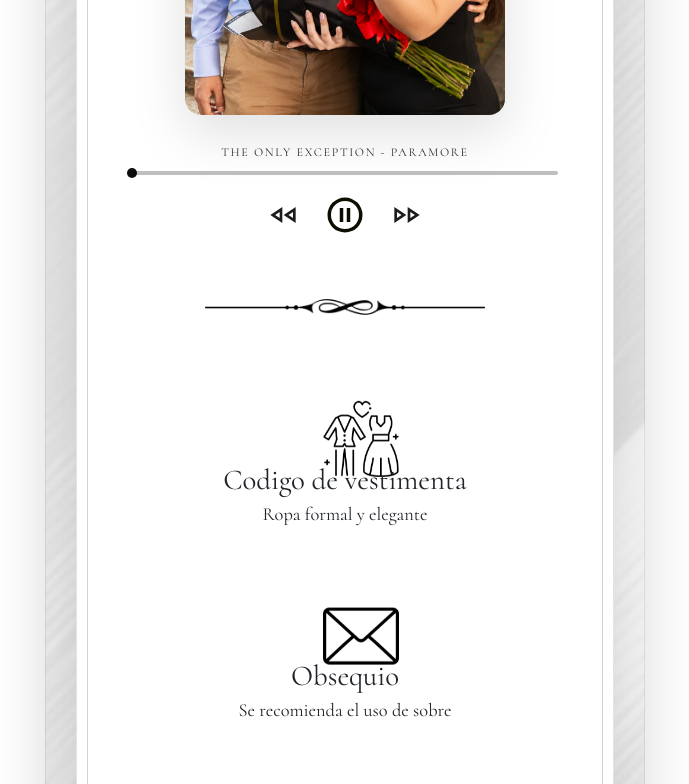
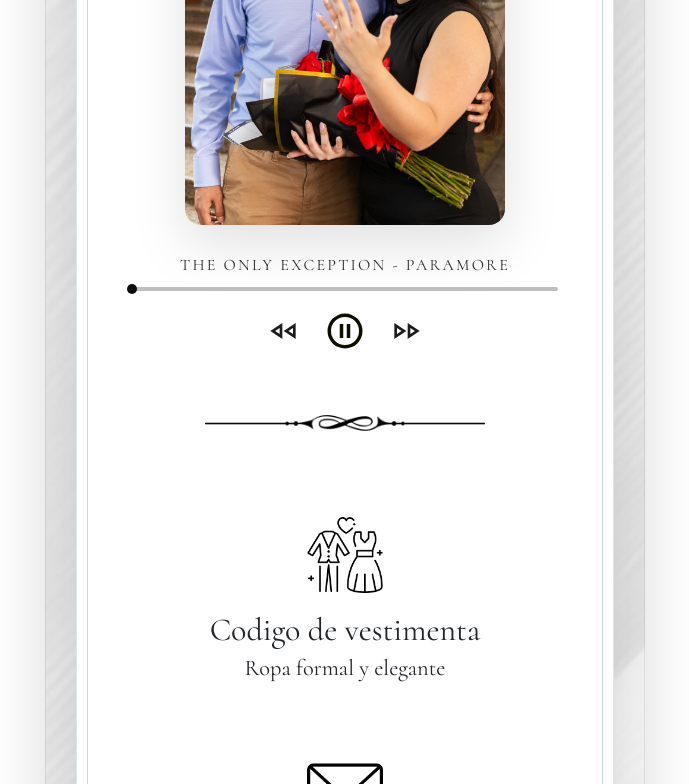
Before and after one commit to Andrew-gzz/A-D, an Angular app: page / in a window 1536 px wide. Shown: the part 3059-3843 px from the top of the page, without its empty margins (423-1112 px from the left). Built offline with nearby package versions, Linux system fonts and the light colour scheme.

Commit message:
Enhance landing page styles and structure for better responsiveness and visual appeal

```diff
--- a/src/app/components/landing-page/landing-page.css
+++ b/src/app/components/landing-page/landing-page.css
@@ -336,6 +336,10 @@
   filter: drop-shadow(0 18px 26px rgba(0,0,0,0.12));
 }
 
+.music-couple:hover{
+  transform: scale(1.1);
+  transition: transform 0.3s ease, filter 0.3s ease;
+}
 .music-player-wrap{
   width: min(320px, 92%);
 }
@@ -484,9 +488,8 @@
 
   .invite-shell {
     width: 100%;
-    max-width: 520px; /* Evita que la invitación se estire a los lados */
-    border-radius: 16px; /* Bordes suaves para que parezca una tarjeta flotante */
-    box-shadow: 0 30px 60px rgba(0,0,0,0.15); /* Sombra más pronunciada */
+    max-width: 520px;
+    box-shadow: 0 30px 60px rgba(0,0,0,0.15);
   }
 
   .sobre-img { width: 380px; }
@@ -519,7 +522,7 @@
   .divider-final { width: 300px; height: 130px; }
 
   .music-player-wrap { width: 85%; }
-  .music-title { font-size: 1.4rem; }
+  .music-title { font-size: 1.5rem; }
 }
 
 /* Laptops y Pantallas Grandes (1024px y superior) */
@@ -538,11 +541,11 @@
 
   .arch-card {
     width: 82%;
-    border-radius: 200px 200px 24px 24px;
+    border-radius: 20rem 20rem 24px 24px;
   }
 
   .arch-card::before {
-    border-radius: 190px 190px 20px 20px;
+    border-radius: 20rem 20rem 24px 24px;
   }
 
   .countdown-time { font-size: 34px; }
@@ -551,6 +554,10 @@
   .it-text { font-size: 1.15rem; }
 
   .divider-final { width: 340px; height: 140px; }
+
+  .music-title { font-size: 1.8rem; }
+
+  .music-meta{ font-size: 1rem; }
 
   .music-couple { width: 65%; }
 
@@ -561,23 +568,50 @@
 
 /* Monitores Ultra Grandes (1440px y superior) */
 @media (min-width: 1440px) {
-  .it-icon{
+
+  .it-icon, .it-icon-2{
     width: 76px;
     height: 76px;
   }
+
   .it-img{
     width: 76px;
     height: 76px;
   }
-  .invite-shell {
-    max-width: 680px;
+
+  .arch-card{
+    margin-left: auto;
+    margin-right: auto;
   }
+
+  .it-block{
+    width: 100%;
+  }
+
+  .music-player-wrap{
+    margin-left: auto;
+    margin-right: auto;
+  }
+
+  .it-title {
+    font-size: 2rem;
+  }
+  .it-text {
+    font-size: 1.4rem;
+  }
+
+  .it-pill{
+    font-size: 1.5rem;
+  }
+
   .flores-bg{
     top: calc(100% - 190px);
   }
   .countdown-units{
     font-size: 1rem;
   }
+
   .names { font-size: 76px; }
+
   .arch-card { width: 90%; }
 }
--- a/src/app/components/landing-page/landing-page.html
+++ b/src/app/components/landing-page/landing-page.html
@@ -157,30 +157,30 @@
         <!-- Codigo de vestimenta -->
         <div class="divider-final"></div>
 
-        <div class="it-block">
+        <div class="d-flex flex-column align-items-center w-100 mx-auto">
+            <div class="it-block mx-auto">
                 <div class="it-icon-2">
                     <img class="it-img" src="assets/vestido-de-novia.png" alt="Código de vestimenta">
                 </div>
-            <div class="it-title">Codigo de vestimenta </div>
-            <div class="it-text">Ropa formal y elegante</div>
+                <div class="it-title">Codigo de vestimenta</div>
+                <div class="it-text text-center">Ropa formal y elegante</div>
             </div>
 
-        <!-- Obsequio -->
-        <div class="it-block  my-5">
+            <div class="it-block my-5 mx-auto">
                 <div class="it-icon-2">
                     <img class="it-img" src="assets/sobre.png" alt="Obsequio">
                 </div>
                 <div class="it-title">Obsequio</div>
-            <div class="it-text">Se recomienda el uso de sobre</div>
+                <div class="it-text text-center">Se recomienda el uso de sobre</div>
             </div>
 
-        <!-- No niños -->
-        <div class="it-block my-5">
+            <div class="it-block mb-5 mx-auto">
                 <div class="it-icon-2">
                     <img class="it-img" src="assets/dia-internacional-del-nino.png" alt="Icono no niños">
                 </div>
                 <div class="it-title">No niños</div>
-            <div class="it-text">No asistir con niños</div>
+                <div class="it-text text-center">No asistir con niños</div>
+            </div>
         </div>
 
         <div class="divider-final"></div>
--- a/src/app/components/landing-page/landing-page.ts
+++ b/src/app/components/landing-page/landing-page.ts
@@ -272,7 +272,7 @@ export class LandingPage implements OnInit, OnDestroy, AfterViewInit {
 
   private initRevealAnimations(): void {
     const elements = Array.from(
-      this.elRef.nativeElement.querySelectorAll('.it-title, .it-icon, .it-icon-2')
+      this.elRef.nativeElement.querySelectorAll('.it-title, .it-icon, .it-text, .it-icon-2')
     ) as HTMLElement[];
 
     elements.forEach(el => el.classList.add('reveal-init'));
```
Lines whose indentation alone changed are shown as unchanged.
